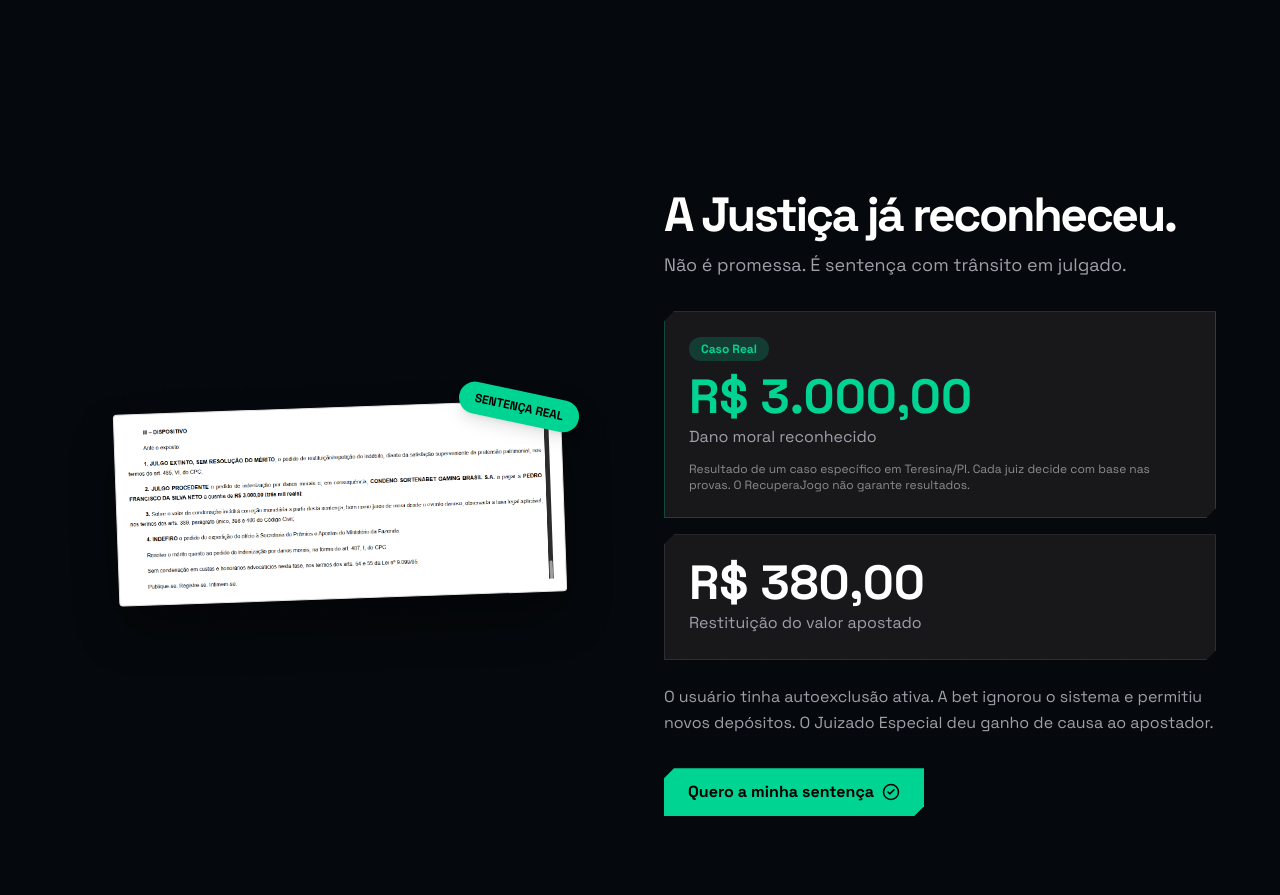
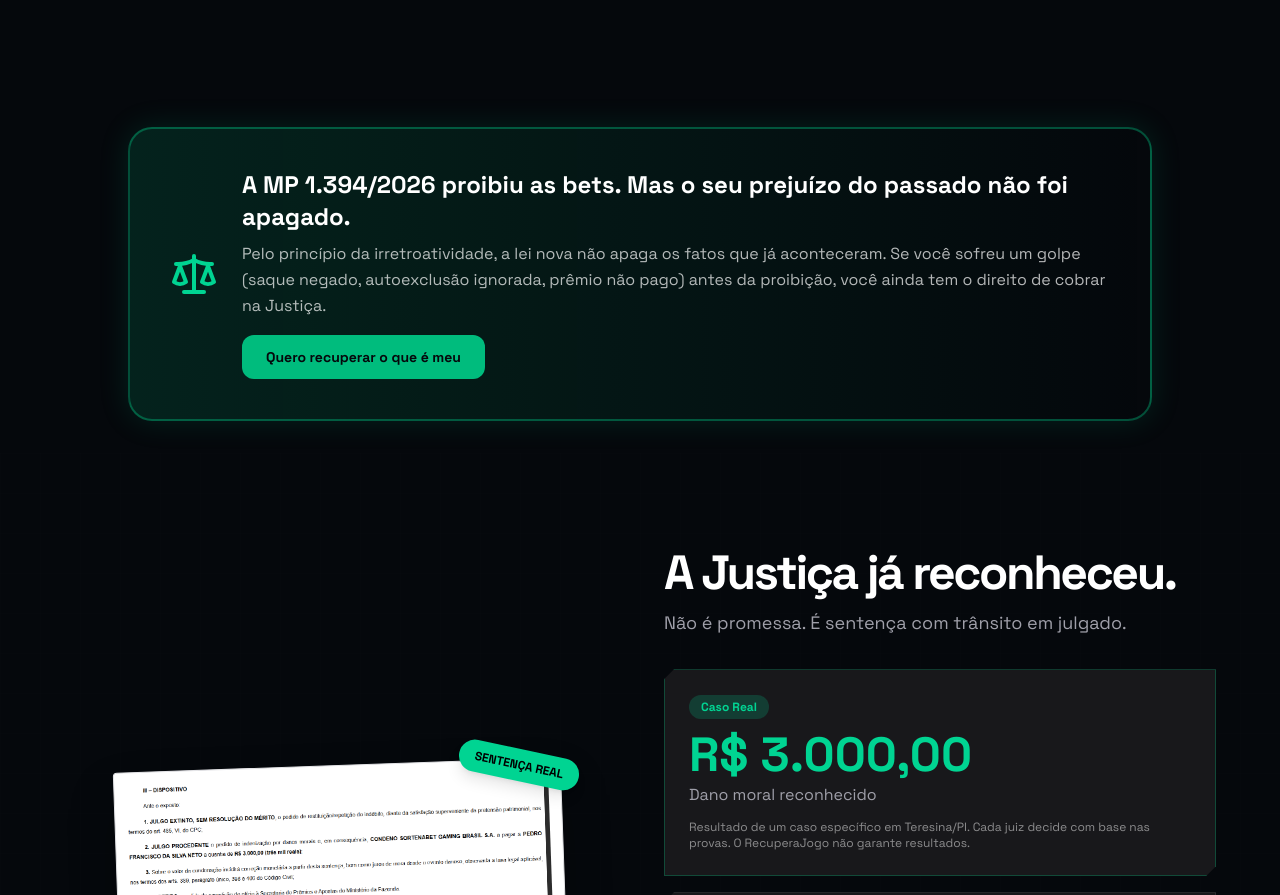
Before and after one commit to pedrofsneto33/EBookall, a Next.js app: page / in a window 1280 px wide. Shown: the part 1267-2162 px from the top of the page. Built offline with nearby package versions, Linux system fonts and the light colour scheme; no server answers.

Commit message:
feat(landing): destaca bloco da MP 1.394 com alto impacto visual

```diff
--- a/app/page.tsx
+++ b/app/page.tsx
@@ -125,6 +125,25 @@ export default function LandingPage() {
                 <span className="font-semibold text-white text-sm sm:text-base">{title}</span>
               </div>
             ))}
+          </div>
+        </div>
+      </section>
+
+      <section className="py-8 px-4 sm:px-6 relative z-10">
+        <div className="max-w-5xl mx-auto bg-gradient-to-r from-emerald-500/15 to-transparent border-2 border-emerald-500/40 rounded-3xl p-6 sm:p-10 flex flex-col md:flex-row items-center gap-6 shadow-[0_0_30px_rgba(16,185,129,0.15)]">
+          <div className="shrink-0">
+            <Scale size={48} className="text-emerald-400" />
+          </div>
+          <div className="flex-1 text-center md:text-left">
+            <h2 className="text-xl sm:text-2xl font-black text-white mb-2">
+              A MP 1.394/2026 proibiu as bets. Mas o seu prejuízo do passado não foi apagado.
+            </h2>
+            <p className="text-sm sm:text-base text-white/70 leading-relaxed mb-4">
+              Pelo princípio da irretroatividade, a lei nova não apaga os fatos que já aconteceram. Se você sofreu um golpe (saque negado, autoexclusão ignorada, prêmio não pago) antes da proibição, você ainda tem o direito de cobrar na Justiça.
+            </p>
+            <Link href="/login" className="inline-flex items-center justify-center px-6 py-3 rounded-xl text-sm font-bold bg-emerald-500 text-[#05080C] hover:bg-emerald-400 transition-colors">
+              Quero recuperar o que é meu
+            </Link>
           </div>
         </div>
       </section>
```
